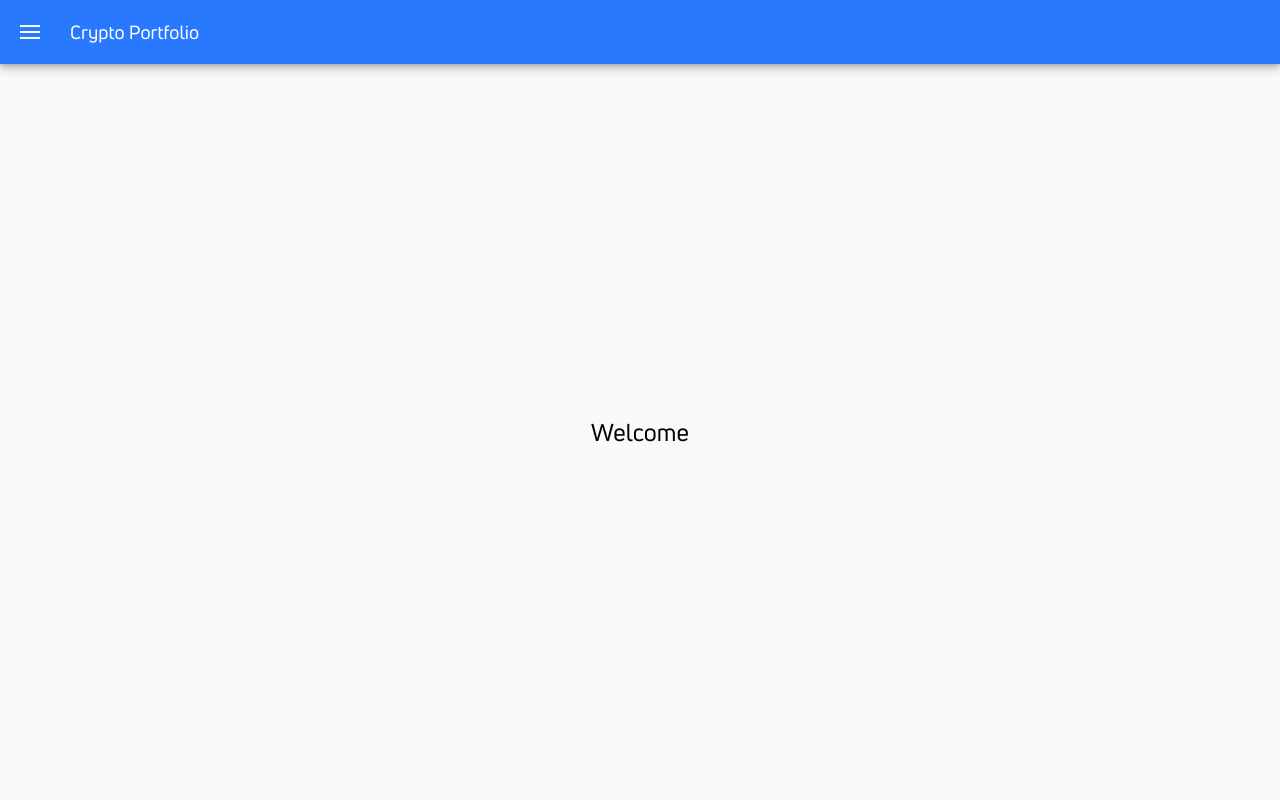
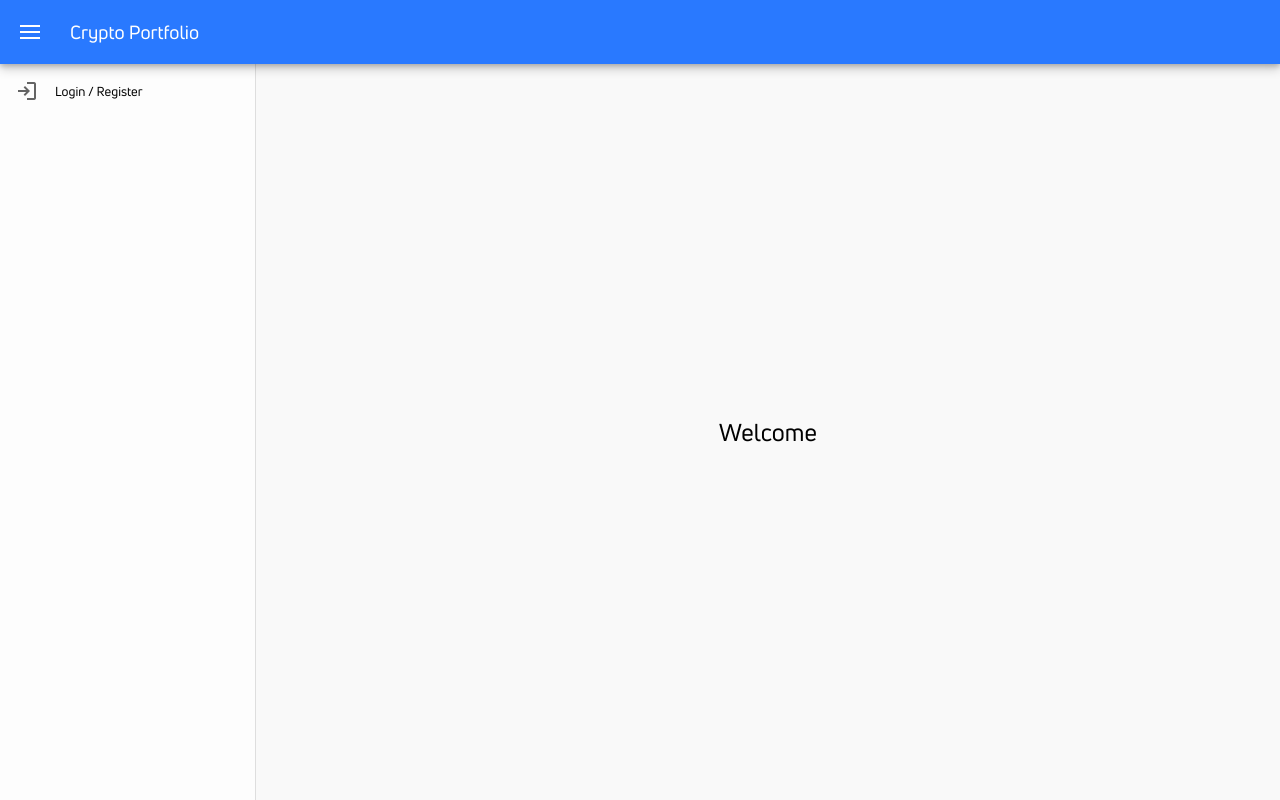
Before and after one commit to SerhiiBida/php-crypto-portfolio, a PHP site: page / in a window 1280 px wide. Run offline with PHP 8.4, Linux system fonts and the light colour scheme.

Commit message:
changed menu

```diff
--- a/backend/layouts/menu.php
+++ b/backend/layouts/menu.php
@@ -1,6 +1,6 @@
 <!--Меню-->
-<div class="menu-mobile-background"></div>
-<nav class="menu">
+<div class="menu-mobile-background show"></div>
+<nav class="menu show">
     <ol class="menu-list">
         <a href="#" class="menu-item">
             <span class="material-symbols-outlined opacity-60">
```
